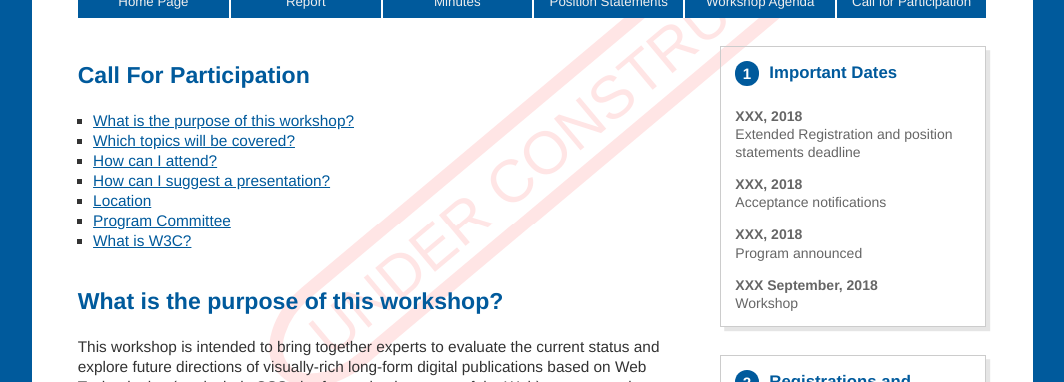
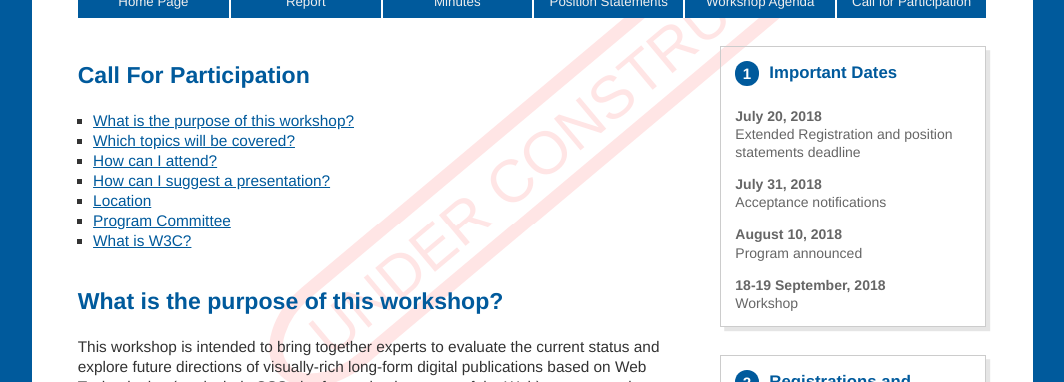
Before and after one commit to w3c/tokyo18-workshop, a Jekyll site: the page built from cfp.md, in a window 1280 px wide and 900 px high. Shown: the part 315-697 px from the top of the window, without its empty margins (108-1172 px from the left). Built offline with Jekyll 4.4.1, drawn with Linux system fonts in a browser that asks for light colours; our own code applies the rules of GitHub Pages for plain Markdown files.

Commit message:
Added submission dates

```diff
--- a/_includes/cfp_dates.html
+++ b/_includes/cfp_dates.html
@@ -2,25 +2,25 @@
     <h2 class="footnote">Important Dates</h2>
     <dl>
         <dt>
-            XXX, 2018
+            July 20, 2018
         </dt>
         <dd>
             Extended Registration and position statements deadline
         </dd>
         <dt>
-            XXX, 2018
+            July 31, 2018
         </dt>
         <dd>
             Acceptance notifications
         </dd>
         <dt>
-            XXX, 2018
+            August 10, 2018
         </dt>
         <dd>
             Program announced
         </dd>
         <dt>
-            XXX September, 2018
+            18-19 September, 2018
         </dt>
         <dd>
             Workshop
```
